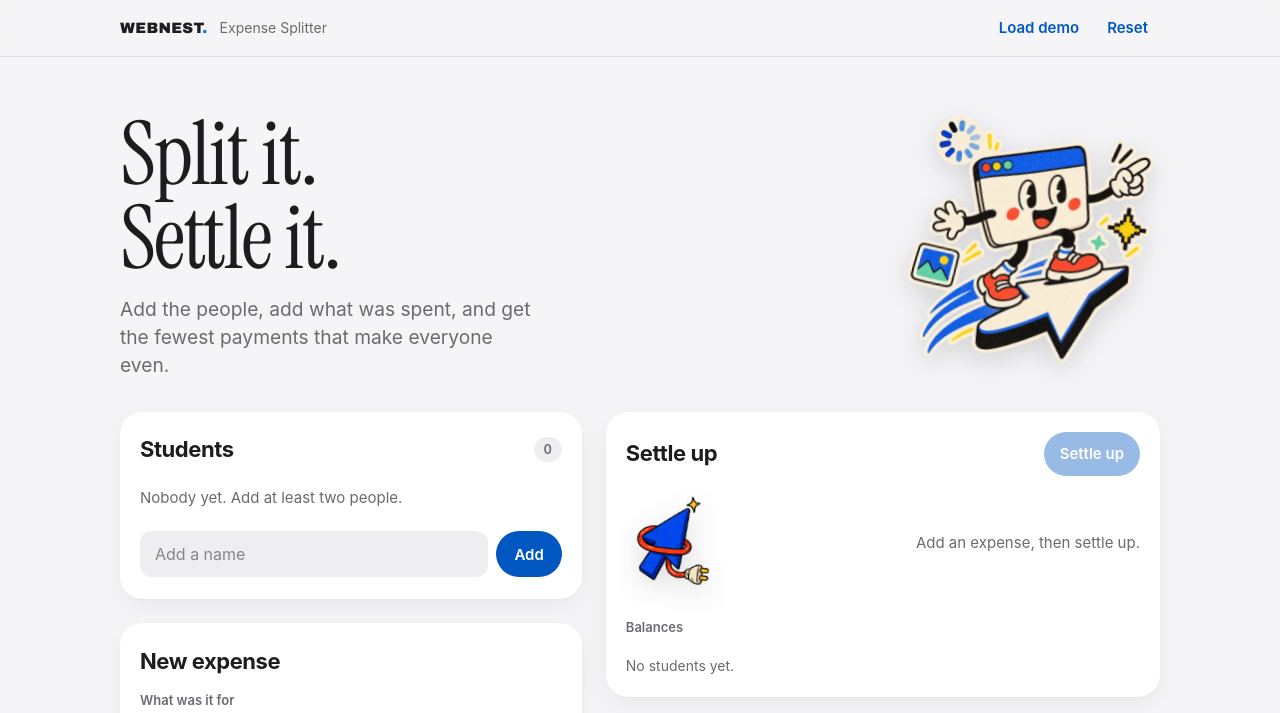
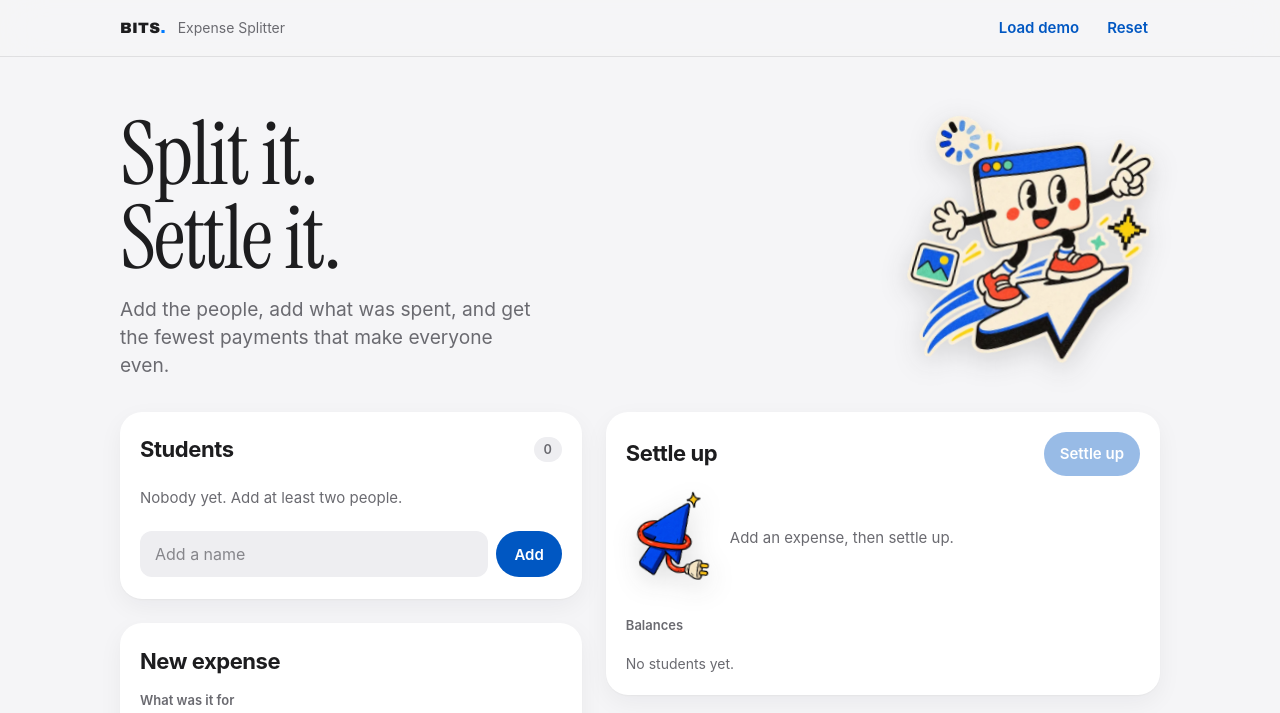
Before and after one commit to Amaan1208/student-expense-splitter, a plain HTML site: page index.html in a window 1280 px wide. Shown: the top 713 px of the page. Drawn offline with Linux system fonts and the light colour scheme.

Commit message:
Rename header wordmark to BITS Expense Splitter, left-align empty states
Co-Authored-By: Claude Sonnet 5.5 <noreply@anthropic.com>

```diff
--- a/index.html
+++ b/index.html
@@ -3,7 +3,7 @@
 <head>
 <meta charset="utf-8">
 <meta name="viewport" content="width=device-width, initial-scale=1, viewport-fit=cover">
-<title>Expense Splitter</title>
+<title>BITS Expense Splitter</title>
 <meta name="description" content="Split shared student expenses equally, by percentage or by exact amounts, then settle up with the fewest payments.">
 <meta name="theme-color" content="#F5F5F7">
 <link rel="icon" href="favicon.png">
@@ -16,8 +16,8 @@
 
 <header class="bar">
   <div class="bar-in">
-    <a class="brand" href="#top" aria-label="Expense Splitter">
-      <span class="wordmark">WEBNEST<i>.</i></span>
+    <a class="brand" href="#top" aria-label="BITS Expense Splitter">
+      <span class="wordmark">BITS<i>.</i></span>
       <span class="brand-sub">Expense Splitter</span>
     </a>
     <div class="bar-actions">
--- a/styles.css
+++ b/styles.css
@@ -185,7 +185,7 @@ select { appearance: none; -webkit-appearance: none; padding-right: 36px; backgr
 .cat-top span:first-child { font-weight: 600; text-transform: capitalize; }
 
 /* Empty states with stickers */
-.empty { display: flex; align-items: center; gap: 16px; padding: 8px 20px 16px; color: var(--muted); }
+.rows > li.empty, .empty { justify-content: flex-start; display: flex; align-items: center; gap: 16px; padding: 8px 20px 16px; color: var(--muted); }
 .empty img { width: 88px; flex: none; transform: rotate(-5deg); }
 .empty p { font-size: 15px; max-width: 28ch; }
 
```
